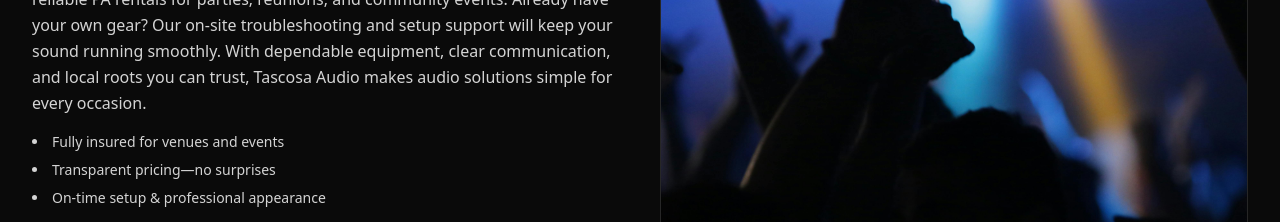
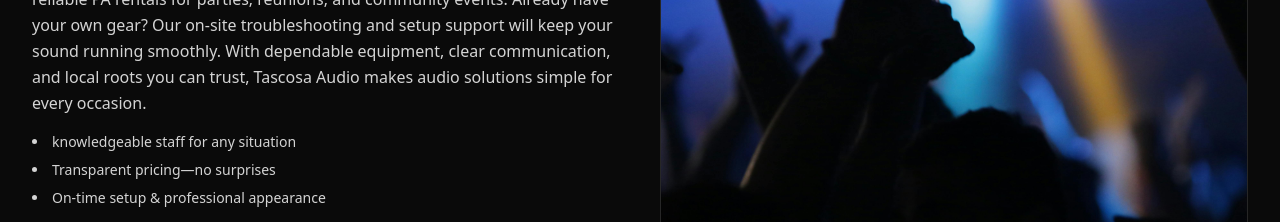
Before and after one commit to dexter806/tascosa.audio, a Next.js app: page / in a window 1280 px wide. Shown: the part 2140-2362 px from the top of the page. Built offline with nearby package versions, Linux system fonts and the light colour scheme.

Commit message:
Update index.js

```diff
--- a/pages/index.js
+++ b/pages/index.js
@@ -192,7 +192,7 @@ export default function Home() {
       With dependable equipment, clear communication, and local roots you can trust, Tascosa Audio makes audio solutions simple for every occasion.
             </p>
             <ul className="mt-4 space-y-2 text-sm text-neutral-300 list-disc list-inside">
-              <li>Fully insured for venues and events</li>
+              <li>knowledgeable staff for any situation </li>
               <li>Transparent pricing—no surprises</li>
               <li>On-time setup & professional appearance</li>
             </ul>
```
